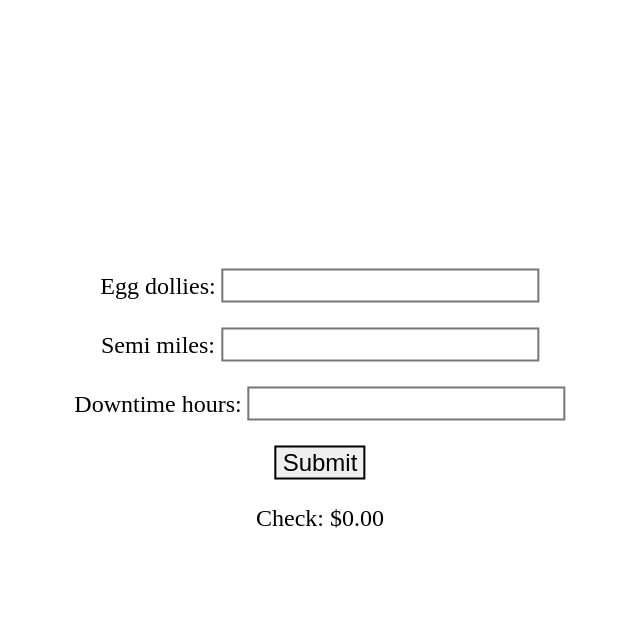
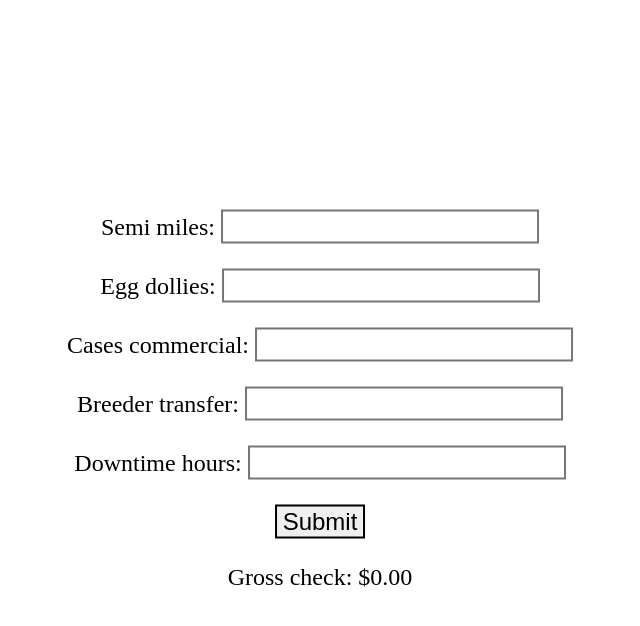
Before and after one commit to vlop11/Check_Calculator, a plain HTML site: page index.html in a window 1280 px wide. Both pictures are taken after a click on the button "Submit". Shown: the whole page, without its empty margins (320-960 px from the left). Drawn offline with Linux system fonts and the light colour scheme.

Commit message:
Adds cases and breeder transfer inputs

```diff
--- a/index.html
+++ b/index.html
@@ -10,13 +10,23 @@
   <body>
     <div class="main-view">
       <div class="input-field">
+        <label for="miles">Semi miles: </label>
+        <input type="text" id="miles" name="miles">
+      </div>
+
+      <div class="input-field">
         <label for="dollies">Egg dollies: </label>
         <input type="text" id="dollies" name="dollies">
       </div>
 
       <div class="input-field">
-        <label for="miles">Semi miles: </label>
-        <input type="text" id="miles" name="miles">
+        <label for="cases-com">Cases commercial: </label>
+        <input type="text" id="cases-com" name="cases-com">
+      </div>
+
+      <div class="input-field">
+        <label for="breeder-transfer">Breeder transfer: </label>
+        <input type="text" id="breeder-transfer" name="breeder-transfer">
       </div>
 
       <div class="input-field">
--- a/index.js
+++ b/index.js
@@ -1,19 +1,27 @@
 function calculateCheck() {
+  const miles = document.getElementById("miles").value;
   const dollies = document.getElementById("dollies").value;
-  const miles = document.getElementById("miles").value;
+  const casesCom = document.getElementById("cases-com").value;
+  const breederTrans = document.getElementById("breeder-transfer").value;
   const downtime = document.getElementById("downtime").value;
 
+  const SEMI_MILES_PRICE = 0.3135;
   const DOLLIES_PRICE = 4.4044;
-  const SEMI_MILES_PRICE = 0.3135;
+  const CASES_COM_PRICE = 0.5254;
+  const BREEDER_TRANS_PRICE = 20.00;
   const DOWNTIME_PRICE = 13.90;
 
+  const totalMiles = miles * SEMI_MILES_PRICE;
   const totalDollies = dollies * DOLLIES_PRICE;
-  const totalMiles = miles * SEMI_MILES_PRICE;
+  const totalCasesCom = casesCom * CASES_COM_PRICE;
+  const totalBreederTrans = breederTrans * BREEDER_TRANS_PRICE;
   const totalDowntime = downtime * DOWNTIME_PRICE;
-  const totalPay = (totalDollies + totalMiles + totalDowntime).toFixed(2);
+
+  const totalPay = (totalMiles + totalDollies + totalCasesCom +
+    totalBreederTrans + totalDowntime).toFixed(2);
 
   const calcPara = document.createElement("p");
-  const calcText = document.createTextNode("Check: $" + totalPay);
+  const calcText = document.createTextNode("Gross check: $" + totalPay);
   calcPara.appendChild(calcText);
 
   const calcDiv = document.getElementById("final-check");
```
